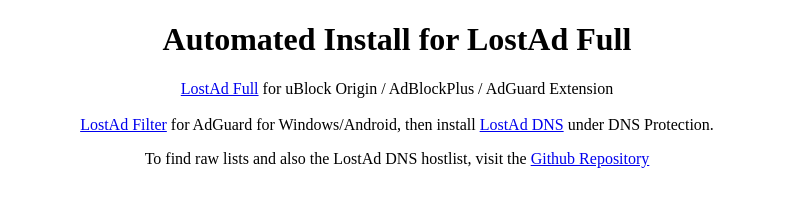
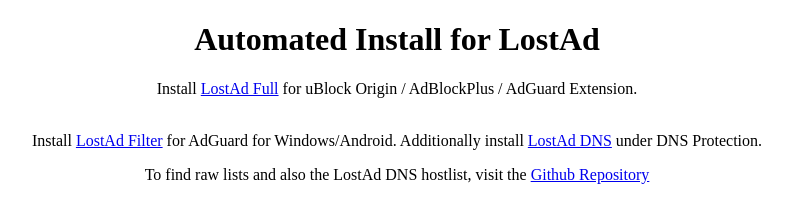
Before and after one commit to AndrewDaws/LostAd, a plain HTML site: page docs/index.html in a window 1280 px wide. Shown: the whole page, without its empty margins (243-1035 px from the left). Drawn offline with Linux system fonts and the light colour scheme.

Commit message:
Update index.html

```diff
--- a/docs/index.html
+++ b/docs/index.html
@@ -3,10 +3,12 @@
   <body>
   <title>LostAd</title>
     <center>
-      <h1>Automated Install for LostAd Full</h1>
+      <h1>Automated Install for LostAd</h1>
       <p>
-        <a href="abp:subscribe?location=https://raw.githubusercontent.com/lennihein/LostAd/main/lostad.txt&title=LostAd Full">LostAd Full</a> for uBlock Origin / AdBlockPlus / AdGuard Extension <br><br>
-        <a href="adguard:subscribe?location=https://raw.githubusercontent.com/lennihein/LostAd/main/lostad_filter.txt&title=LostAd Filter">LostAd Filter</a> for AdGuard for Windows/Android, then install
+        Install <a href="abp:subscribe?location=https://raw.githubusercontent.com/lennihein/LostAd/main/lostad.txt&title=LostAd Full">LostAd Full</a> for uBlock Origin / AdBlockPlus / AdGuard Extension. <br><br>
+      </p>
+      <p>
+        Install <a href="adguard:subscribe?location=https://raw.githubusercontent.com/lennihein/LostAd/main/lostad_filter.txt&title=LostAd Filter">LostAd Filter</a> for AdGuard for Windows/Android. Additionally install
         <a href="https://raw.githubusercontent.com/lennihein/LostAd/main/lostad_dns.txt">LostAd DNS</a> under DNS Protection.
       </p>
       <p>
```
